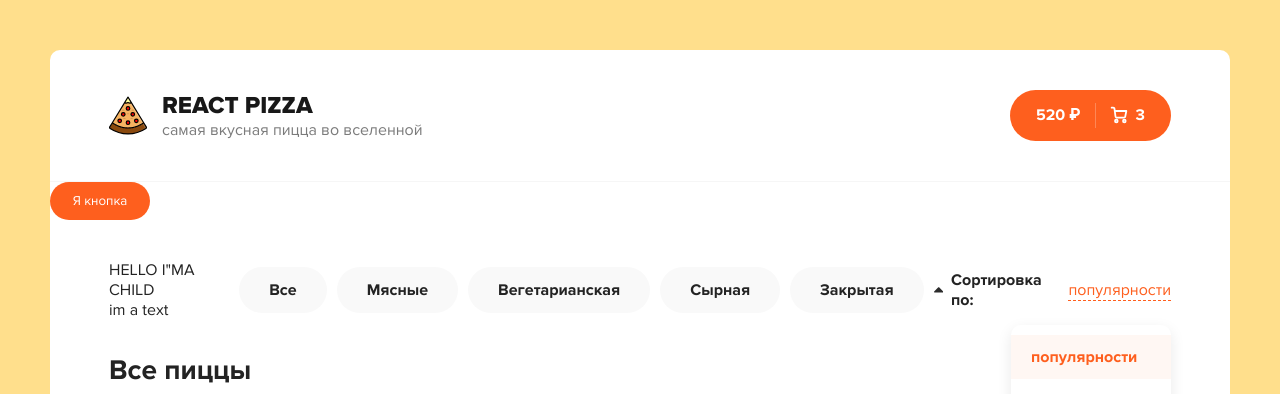
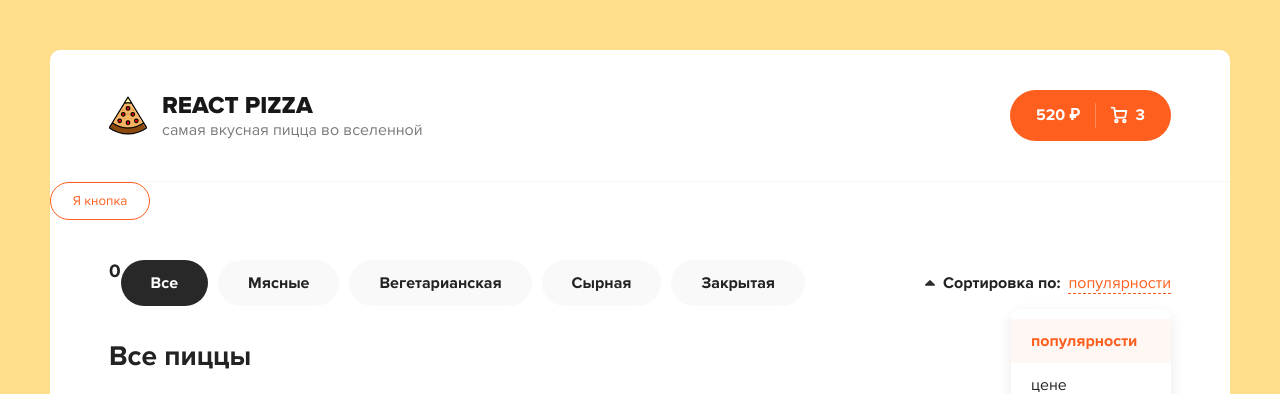
Before and after one commit to dankru/React-pizza, a React app: page / in a window 1280 px wide. Shown: the top 394 px of the page. Built offline with nearby package versions, Linux system fonts and the light colour scheme.

Commit message:
removed Test component, added count state to categories.jsx

```diff
--- a/src/App.js
+++ b/src/App.js
@@ -1,20 +1,17 @@
 import React from 'react';
 
-import { Header, Button, Categories, Test } from './components';
+import { Header, Button, Categories } from './components';
 
 function App() {
   return (
     <div className="wrapper">
       <Header />
-      <Button onClick={() => alert('')}>Я кнопка</Button>
+      <Button outline={true} onClick={() => alert('')}>
+        Я кнопка
+      </Button>
       <div className="content">
         <div className="container">
           <div className="content__top">
-            <Test className="testClass" onCategoryClick="something cool">
-              {' '}
-              HELLO I"MA CHILD
-              <div className="sort"> im a text</div>
-            </Test>
             <Categories
               onCategoryClick={(name) => console.log('name = ', name)}
               items={['Мясные', 'Вегетарианская', 'Сырная', 'Закрытая']}
--- a/src/components/Button.jsx
+++ b/src/components/Button.jsx
@@ -1,7 +1,7 @@
 import React from 'react';
 import classNames from 'classnames';
 
-function Button({ onClick, className, outline, children }) {
+function Button({ onClick, children, className, outline }) {
   return (
     <button
       onClick={onClick}
--- a/src/components/Categories.jsx
+++ b/src/components/Categories.jsx
@@ -4,16 +4,22 @@ import { useState } from 'react';
 
 function Categories({ items }) {
   const [activeItem, setActiveItem] = useState(null);
+  const [count, setCount] = useState(0);
   const onCategoryClick = (index) => {
     setActiveItem(index);
+    setCount((num) => ++num);
   };
-
-  console.log(onCategoryClick);
+  console.log(activeItem);
+  console.log(count);
 
   return (
     <div className="categories">
       <ul>
-        <li>Все</li>
+        <h3>{count}</h3>
+
+        <li className={activeItem === null ? 'active' : ''} onClick={() => onCategoryClick(null)}>
+          Все
+        </li>
         {items.map((name, index) => (
           <li
             className={activeItem === index ? 'active' : ''}
--- a/src/components/Test.jsx
+++ /dev/null
@@ -1,8 +0,0 @@
-import React from 'react';
-
-function Test({ className, onCategoryClick, children }) {
-  console.log(onCategoryClick);
-  return <div>{children}</div>;
-}
-
-export default Test;
--- a/src/components/index.js
+++ b/src/components/index.js
@@ -1,4 +1,3 @@
 export { default as Button } from './Button';
 export { default as Header } from './Header';
 export { default as Categories } from './Categories';
-export { default as Test } from './Test';
```
